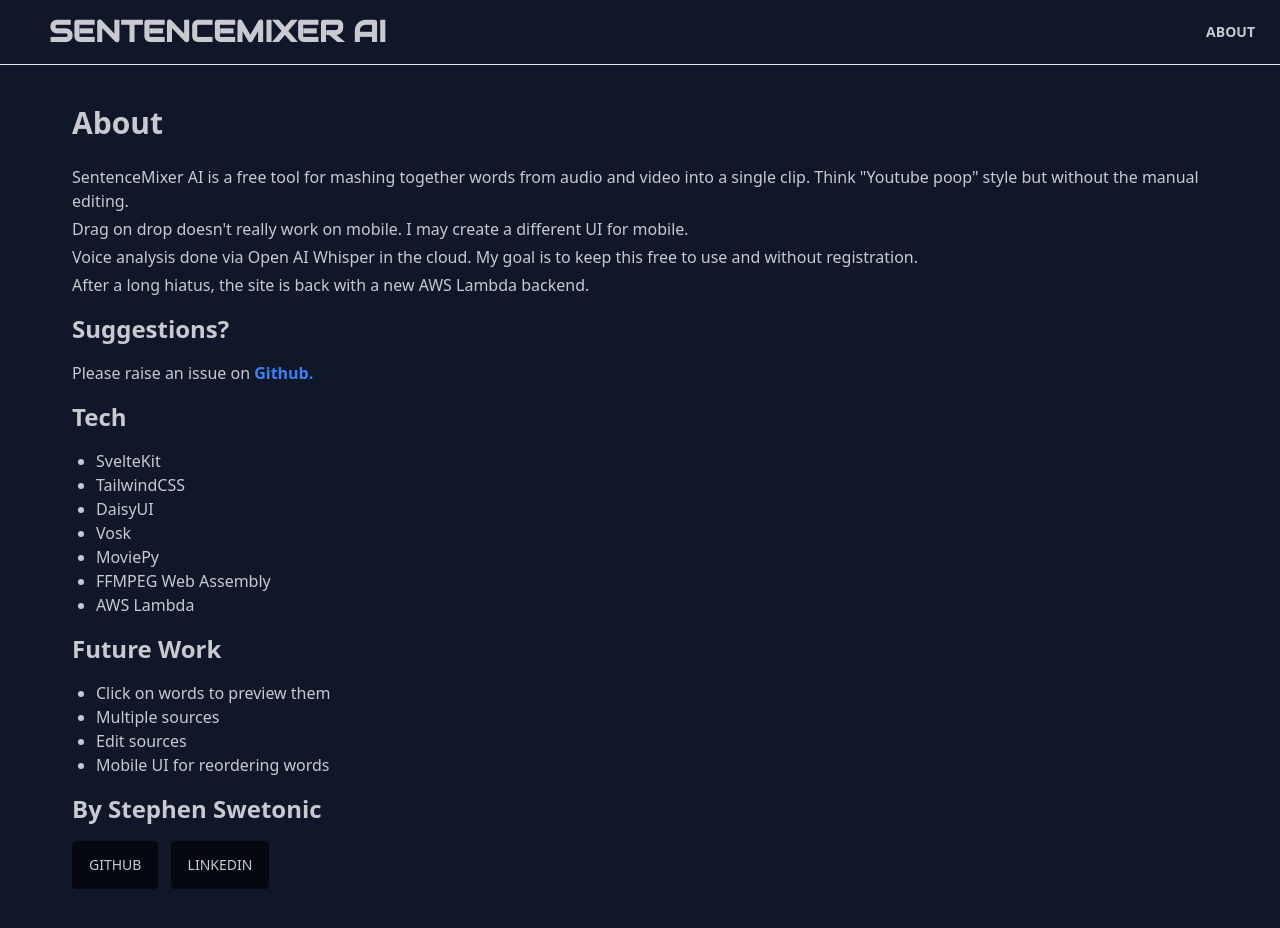
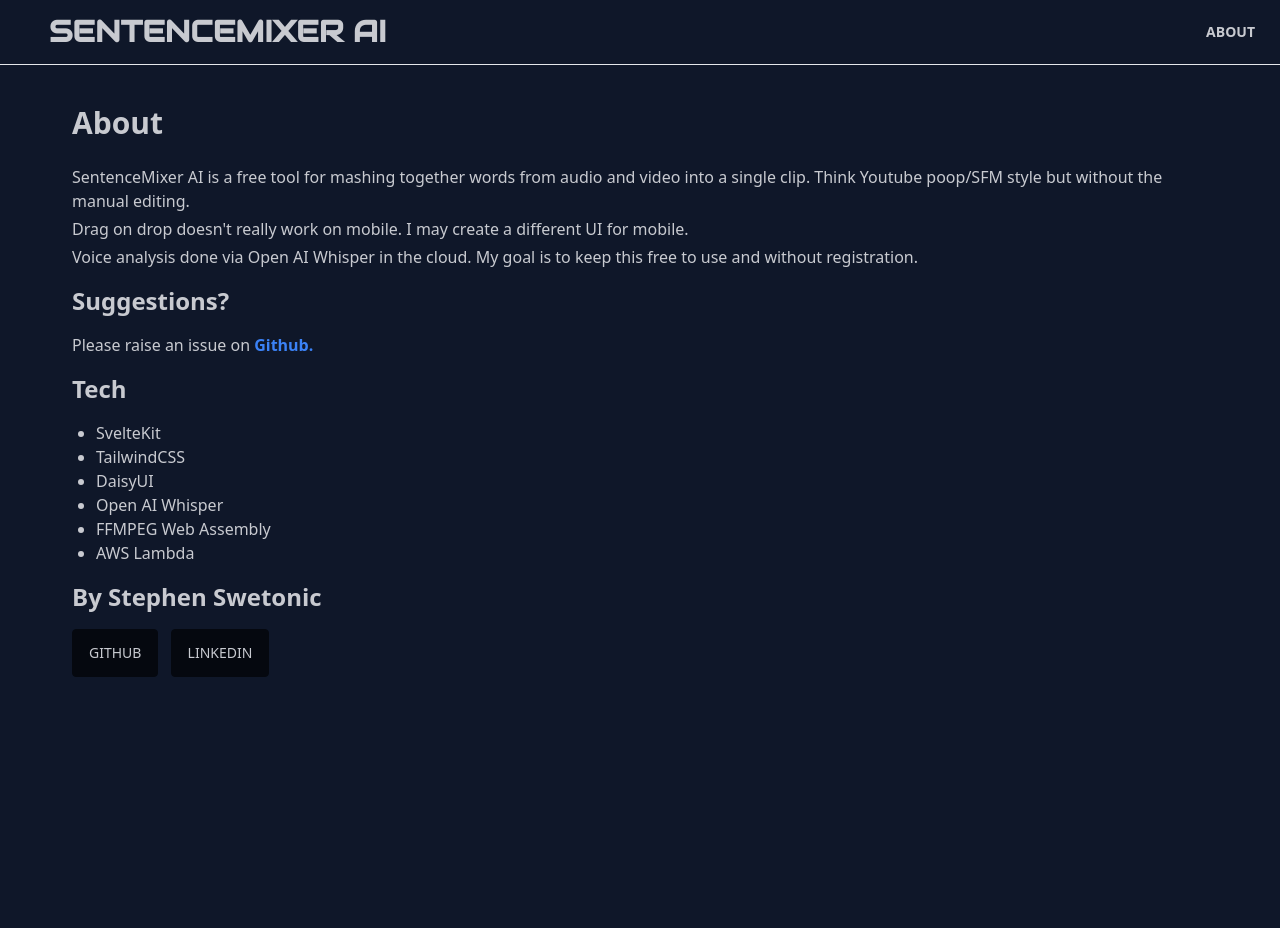
Before and after one commit to stephenswetonic/ytpai, a SvelteKit app: page /about in a window 1280 px wide. Shown: the top 928 px of the page. After the commit the page ends 900 px from the top, so only its background shows below. Built offline with nearby package versions, Linux system fonts and the light colour scheme.

Commit message:
About page

```diff
--- a/src/routes/about/+page.svelte
+++ b/src/routes/about/+page.svelte
@@ -1,10 +1,9 @@
 <div class="m-10">
     <div class="text-3xl font-bold tracking-light text-base-content mb-6">About</div>
 
-    <div class="my-1">SentenceMixer AI is a free tool for mashing together words from audio and video into a single clip. Think "Youtube poop" style but without the manual editing.</div>
+    <div class="my-1">SentenceMixer AI is a free tool for mashing together words from audio and video into a single clip. Think Youtube poop/SFM style but without the manual editing.</div>
     <div>Drag on drop doesn't really work on mobile. I may create a different UI for mobile.</div>
     <div class="my-1">Voice analysis done via Open AI Whisper in the cloud. My goal is to keep this free to use and without registration.</div>
-    <div class="my-1">After a long hiatus, the site is back with a new AWS Lambda backend.</div>
 
     <div class="my-4 text-2xl font-bold tracking-light text-base-content">Suggestions?</div>
     <div class="my-1">Please raise an issue on <a class="text-blue-500 hover:text-blue-700 font-semibold" href="https://github.com/stephenswetonic/ytpai">Github.</a></div>
@@ -14,17 +13,9 @@
         <li>SvelteKit</li>
         <li>TailwindCSS</li>
         <li>DaisyUI</li>
-        <li>Vosk</li>
-        <li>MoviePy</li>
+        <li>Open AI Whisper</li>
         <li>FFMPEG Web Assembly</li>
         <li>AWS Lambda</li>
-    </ul>
-    <div class="my-4 text-2xl font-bold tracking-light text-base-content">Future Work</div>
-    <ul class="list-disc text-base-content ml-6">
-        <li>Click on words to preview them</li>
-        <li>Multiple sources</li>
-        <li>Edit sources</li>
-        <li>Mobile UI for reordering words</li>
     </ul>
 
     <div class="my-4 text-2xl font-bold tracking-light text-base-content">By Stephen Swetonic</div>
--- a/src/routes/newlayout/+page.svelte
+++ b/src/routes/newlayout/+page.svelte
@@ -348,7 +348,8 @@
     bind:value={selectedLanguage}
     class="select select-primary w-full max-w-xs"
 >
-    <option selected value="en">English</option>
+    <option selected value="auto">Auto Detect</option>
+    <option value="en">English</option>
     <option value="es">Spanish</option>
     <option value="fr">French</option>
     <option value="ru">Russian</option>
```
